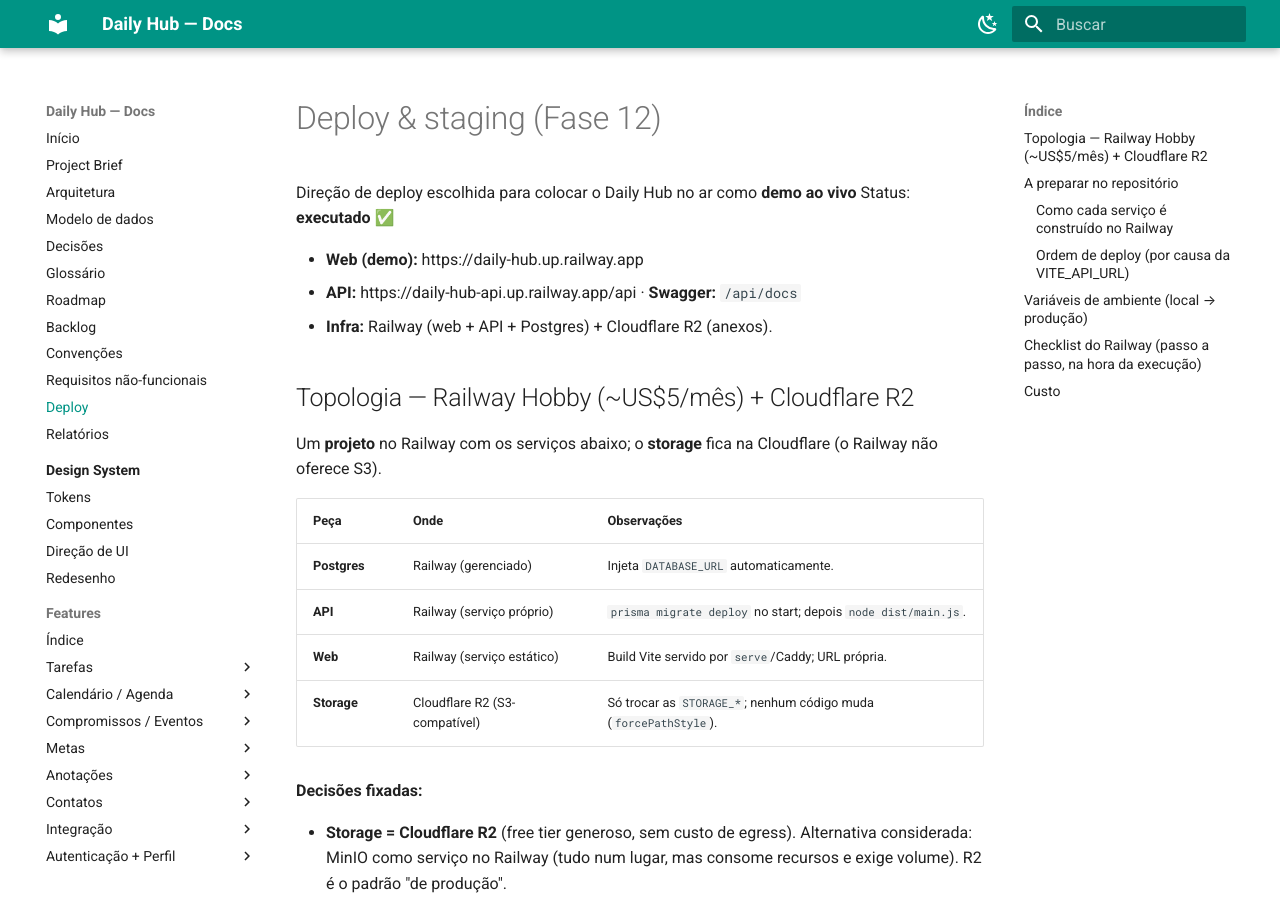
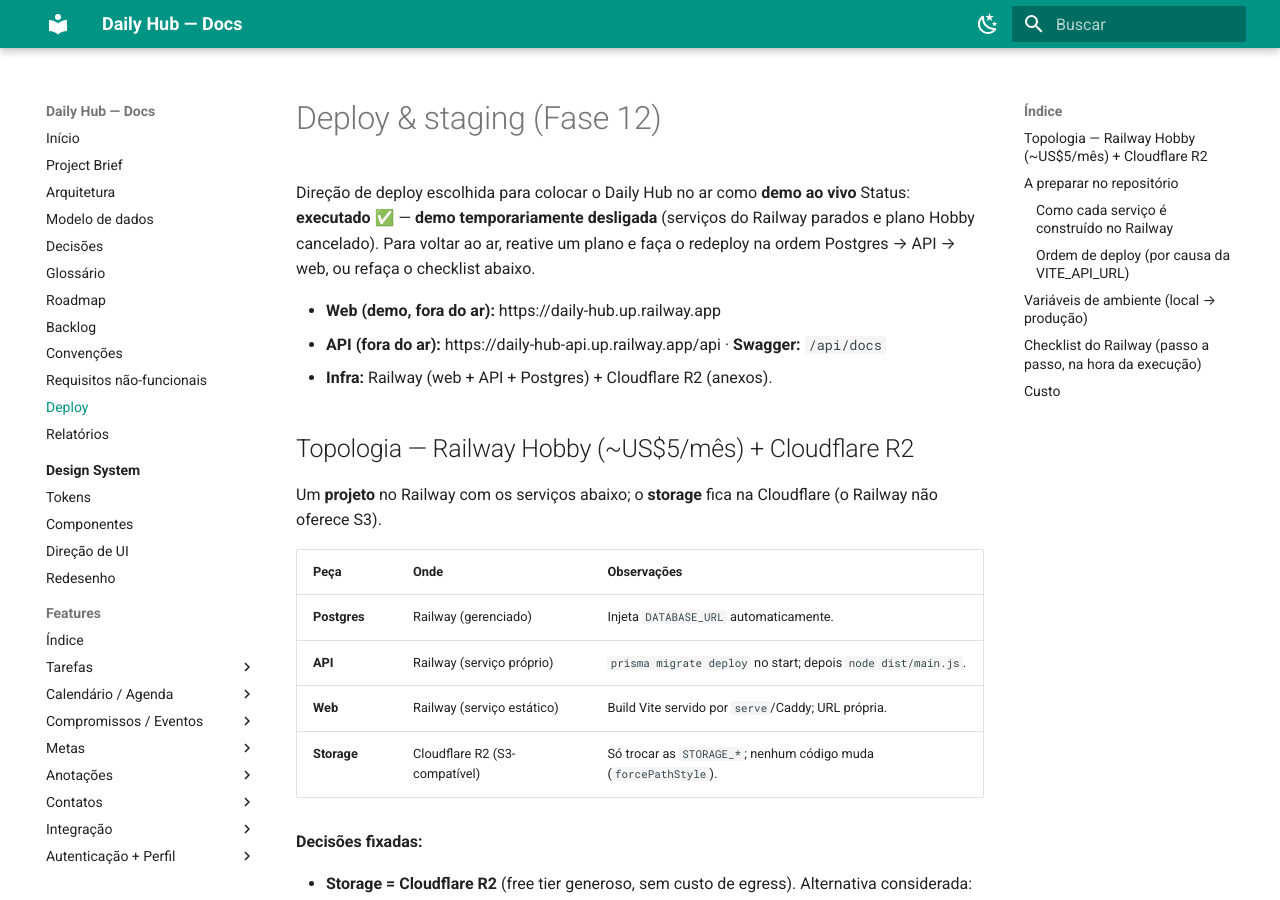
Before and after one commit to amaroAdonis/daily-hub, an MkDocs documentation site: the page built from docs/deploy.md, in a window 1280 px wide and 900 px high. Built offline with MkDocs 1.6.1 and Material for MkDocs 9.7.7, drawn with Linux system fonts in a browser that asks for light colours.

Commit message:
docs: marca a demo ao vivo como temporariamente fora do ar
Os serviços do Railway (web, API e Postgres) foram parados e o plano
Hobby cancelado. README (EN/PT), CLAUDE.md e docs/deploy.md deixam de
apontar para a demo como "no ar" e explicam como religá-la.

Co-Authored-By: Claude Opus 5.5 <noreply@anthropic.com>

```diff
--- a/docs/deploy.md
+++ b/docs/deploy.md
@@ -1,10 +1,12 @@
 # Deploy & staging (Fase 12)
 
 Direção de deploy escolhida para colocar o Daily Hub no ar como **demo ao vivo**
-Status: **executado** ✅
+Status: **executado** ✅ — **demo temporariamente desligada** (serviços do
+Railway parados e plano Hobby cancelado). Para voltar ao ar, reative um plano e
+faça o redeploy na ordem Postgres → API → web, ou refaça o checklist abaixo.
 
-- **Web (demo):** https://daily-hub.up.railway.app
-- **API:** https://daily-hub-api.up.railway.app/api · **Swagger:** `/api/docs`
+- **Web (demo, fora do ar):** https://daily-hub.up.railway.app
+- **API (fora do ar):** https://daily-hub-api.up.railway.app/api · **Swagger:** `/api/docs`
 - **Infra:** Railway (web + API + Postgres) + Cloudflare R2 (anexos).
 
 ## Topologia — Railway Hobby (~US$5/mês) + Cloudflare R2
```
Also changed, not shown: CLAUDE.md (+3 -2 lines), README.md (+2 -2 lines), README.pt-BR.md (+2 -2 lines).
